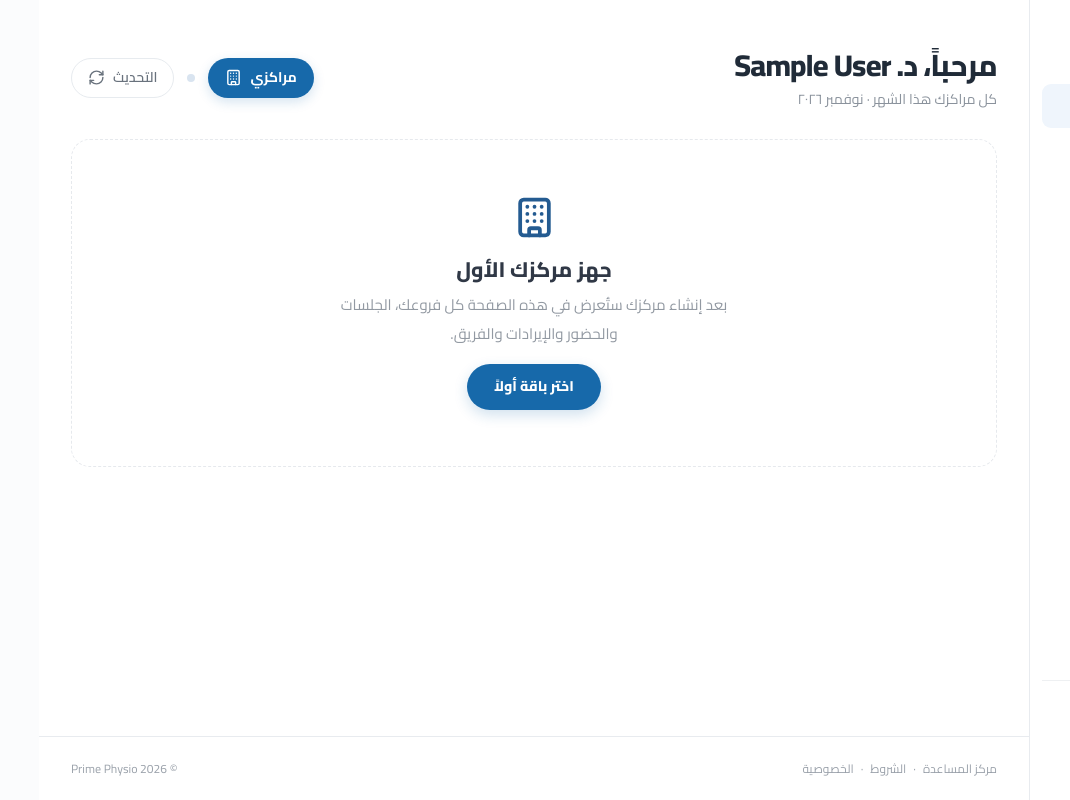
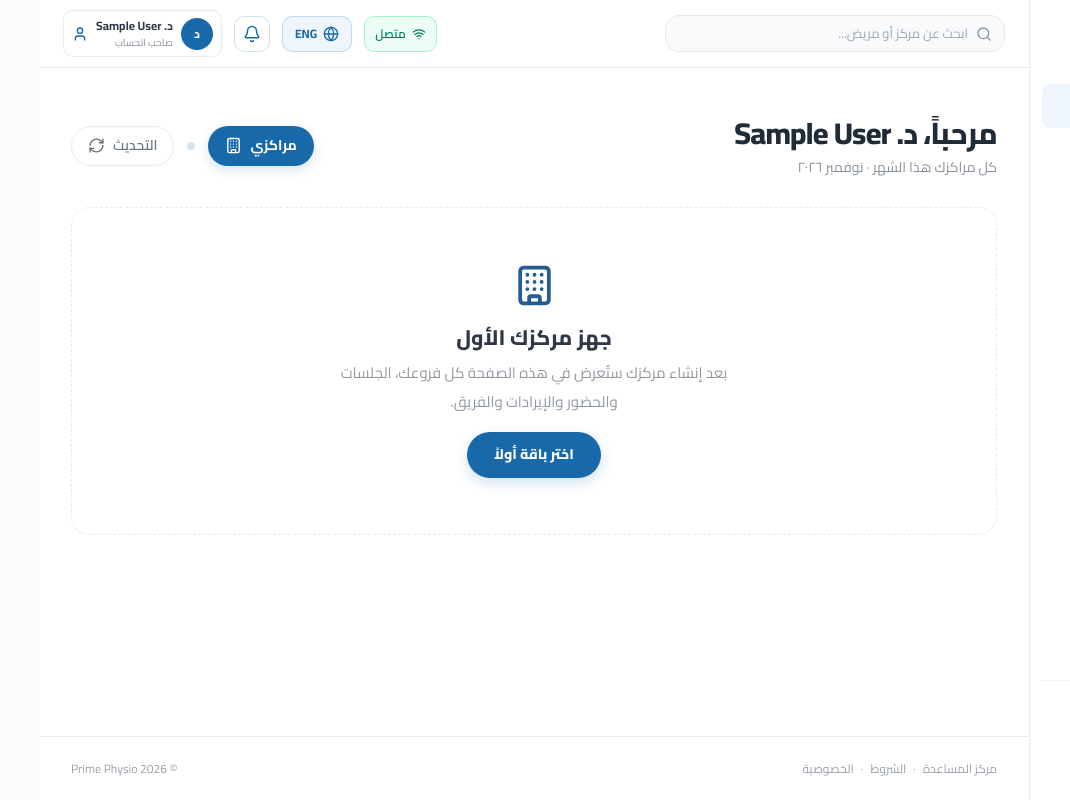
Before and after one commit to ahmedsalamaahmed28-a11y/Prime-Physio, a Next.js app: page /center-management in a window 1280 px wide. Shown: the whole page, without its empty margins (210-1280 px from the left). Built offline with nearby package versions, Linux system fonts and the light colour scheme; no server answers; the database is empty; sample sign-in values are in the browser's storage.

Commit message:
Restore center management toolbar with Prime Physio button colors

```diff
--- a/src/app/center-management/page.tsx
+++ b/src/app/center-management/page.tsx
@@ -5,7 +5,7 @@ import { useRouter } from "next/navigation";
 import { useAuth } from "@/lib/auth";
 import { useLanguage } from "@/lib/LanguageContext";
 import {
-  Bell, Building, HelpCircle, CreditCard, Download, Globe,
+  Bell, Building, HelpCircle, CreditCard, Download, Globe, Search, Wifi,
   LayoutDashboard, RefreshCw, Sparkles, User, Menu as MenuIcon, X
 } from "lucide-react";
 import { useState } from "react";
@@ -21,7 +21,7 @@ const menu = [
 
 export default function CenterManagementPage() {
   const { user, isLoading, isEnriching, logout } = useAuth();
-  const { language } = useLanguage();
+  const { language, toggleLanguage } = useLanguage();
   const router = useRouter();
   const [mobileMenuOpen, setMobileMenuOpen] = useState(false);
   const isRtl = language === "ar";
@@ -80,8 +80,54 @@ export default function CenterManagementPage() {
         )}
 
         <section className="flex min-h-screen min-w-0 flex-1 flex-col">
-          <header className="flex h-[48px] shrink-0 items-center justify-end px-4 lg:hidden">
-            <button onClick={() => setMobileMenuOpen(true)} className="rounded-lg p-2 text-[#1769AA] hover:bg-slate-50" aria-label={isRtl ? "فتح القائمة" : "Open menu"}><MenuIcon className="h-5 w-5" /></button>
+          <header className="sticky top-0 z-30 flex min-h-[68px] shrink-0 items-center justify-between gap-3 border-b border-[#E8EBEF] bg-white px-4 sm:px-6" dir={isRtl ? "rtl" : "ltr"}>
+            <div className="flex min-w-0 flex-1 items-center gap-3">
+              <button onClick={() => setMobileMenuOpen(true)} className="rounded-lg p-2 text-[#1769AA] transition hover:bg-[#EFF5FC] lg:hidden" aria-label={isRtl ? "فتح القائمة" : "Open menu"}>
+                <MenuIcon className="h-5 w-5" />
+              </button>
+              <div className="hidden max-w-[340px] flex-1 items-center gap-2 rounded-xl border border-[#E5EAF0] bg-[#F8FAFC] px-3 py-2 sm:flex">
+                <Search className="h-4 w-4 shrink-0 text-[#8A929C]" />
+                <input
+                  type="search"
+                  placeholder={isRtl ? "ابحث عن مركز أو مريض..." : "Search centers or patients..."}
+                  aria-label={isRtl ? "بحث" : "Search"}
+                  onKeyDown={(event) => {
+                    if (event.key === "Enter" && event.currentTarget.value.trim()) {
+                      router.push(`/patients?search=${encodeURIComponent(event.currentTarget.value.trim())}`);
+                    }
+                  }}
+                  className={`w-full bg-transparent text-[13px] text-[#303846] outline-none placeholder:text-[#A0A7B0] ${isRtl ? "text-right" : "text-left"}`}
+                />
+              </div>
+            </div>
+
+            <div className="flex shrink-0 items-center gap-2 sm:gap-3">
+              <span className="hidden items-center gap-1.5 rounded-lg border border-emerald-200 bg-emerald-50 px-2.5 py-2 text-[12px] font-semibold text-emerald-700 sm:inline-flex">
+                <Wifi className="h-3.5 w-3.5" />
+                {isRtl ? "متصل" : "Online"}
+              </span>
+              <button
+                onClick={toggleLanguage}
+                className="inline-flex h-9 items-center gap-1.5 rounded-lg border border-[#1769AA]/20 bg-[#EFF5FC] px-3 text-[12px] font-bold text-[#1769AA] transition hover:bg-[#1769AA] hover:text-white"
+                aria-label={isRtl ? "Switch to English" : "التبديل إلى العربية"}
+              >
+                <Globe className="h-4 w-4" />
+                {isRtl ? "ENG" : "عربي"}
+              </button>
+              <Link href="/notifications" aria-label={isRtl ? "الإشعارات" : "Notifications"} className="relative inline-flex h-9 w-9 items-center justify-center rounded-lg border border-[#1769AA]/20 bg-white text-[#1769AA] transition hover:bg-[#1769AA] hover:text-white">
+                <Bell className="h-[18px] w-[18px]" />
+              </Link>
+              <Link href="/profile" className="flex max-w-[190px] items-center gap-2 rounded-lg border border-[#E8EBEF] bg-white px-2 py-1.5 transition hover:border-[#1769AA]/40 hover:bg-[#EFF5FC]">
+                <span className="flex h-8 w-8 shrink-0 items-center justify-center rounded-full bg-[#1769AA] text-[12px] font-bold text-white">
+                  {(displayName.trim().charAt(0) || "A").toUpperCase()}
+                </span>
+                <span className="hidden min-w-0 text-start sm:block">
+                  <span className="block truncate text-[12px] font-bold text-[#303846]">{displayName}</span>
+                  <span className="block text-[10px] text-[#8A929C]">{isRtl ? "صاحب الحساب" : "Account owner"}</span>
+                </span>
+                <User className="hidden h-4 w-4 text-[#1769AA] sm:block" />
+              </Link>
+            </div>
           </header>
 
           <div className="mx-auto flex w-full max-w-[1240px] flex-1 flex-col px-[32px] pb-[26px] pt-[40px] max-sm:px-4 max-sm:pt-7">
```
